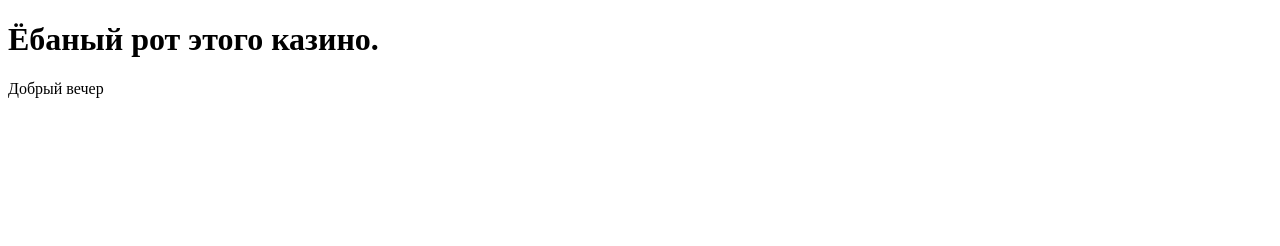
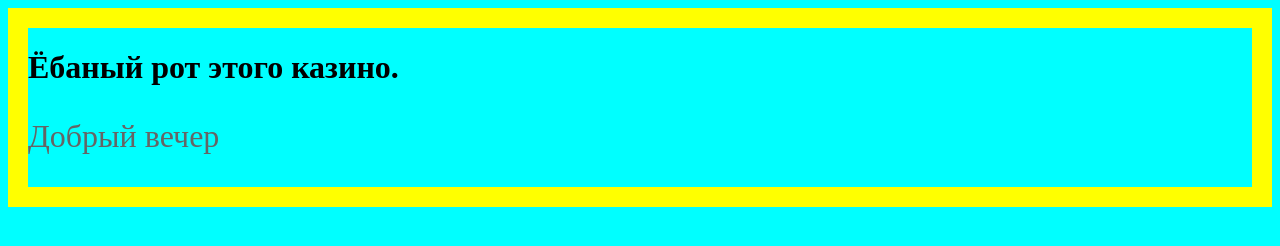
Before and after one commit to Pro100JlUDiN/evolution, a plain HTML site: page index.html in a window 1280 px wide. Drawn offline with Linux system fonts and the light colour scheme.

Commit message:
Теперь точно добавил класс и поменял размер шрифа в параграфе

```diff
--- a/index.html
+++ b/index.html
@@ -9,7 +9,7 @@
 </head>
 <body>
     <h1>Ёбаный рот этого казино.</h1>
-    <p>Добрый вечер</p>
+    <p class = "hello">Добрый вечер</p>
     <script src = "./script/script.js"></script>
 </body>
 </html>
--- a/script/script.js
+++ b/script/script.js
@@ -0,0 +1,2 @@
+// всплывающая тема
+alert('Поздоровался, и шо?')
--- a/styles/styles.css
+++ b/styles/styles.css
@@ -1,3 +1,9 @@
 body{
-    background-color:#fff;
+    background-color:cyan;
+    border: 20px solid yellow;
 }
+
+.hello{
+    color: #656565;
+    font-size: 32px;
+}
```
